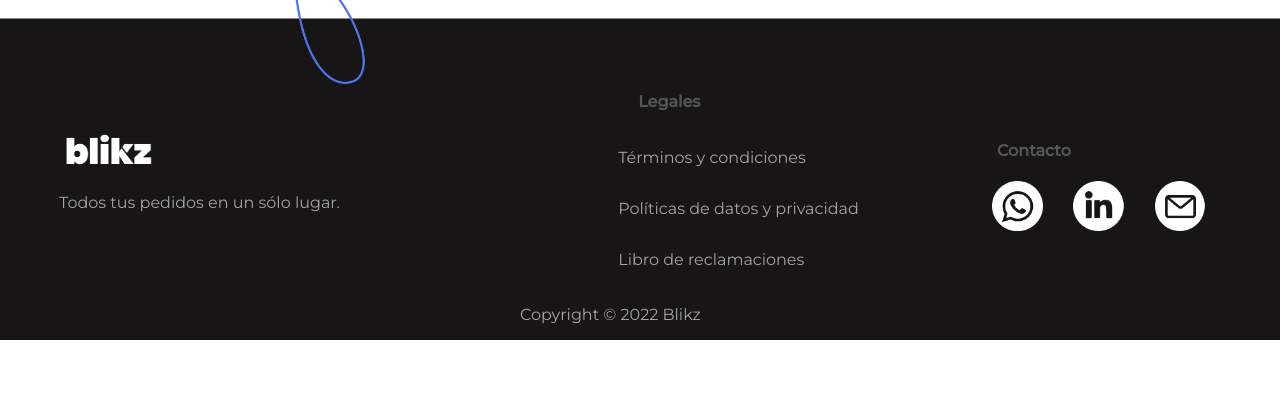
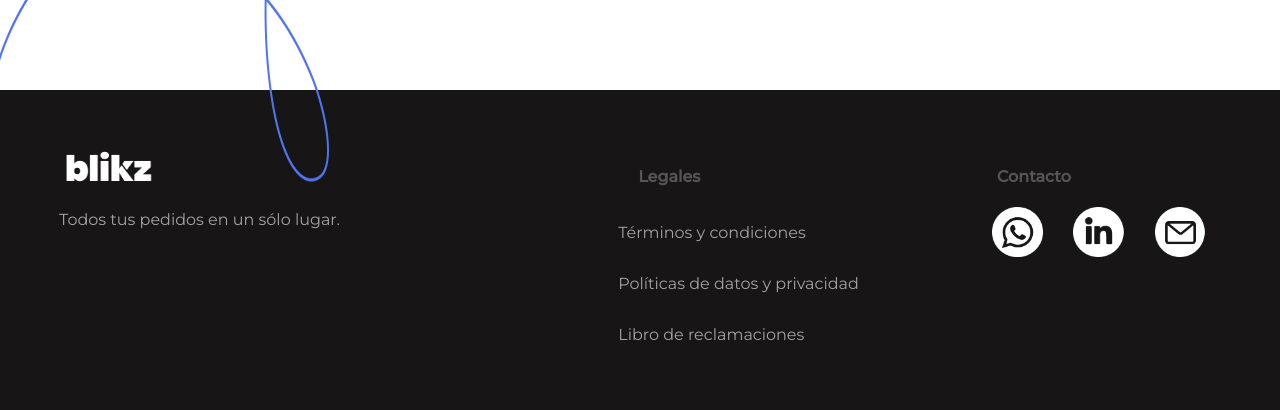
Before and after one commit to zineR1/Blikz-landing, a React (Create React App) app: page / in a window 1280 px wide. Shown: the part 6503-6913 px from the top of the page. Before the commit the page ends 6843 px from the top, so only its background shows below. Built offline with nearby package versions, Linux system fonts and the light colour scheme.

Commit message:
updated app

```diff
--- a/src/Components/Footer.jsx
+++ b/src/Components/Footer.jsx
@@ -4,6 +4,7 @@ import logoblikz from '../assets/blikz1.png';
 import wp from '../assets/IconoWhatsapp.jpg';
 import lin from '../assets/IconoLinkedin.jpg';
 import mail from '../assets/IconoMail.jpg';
+import footer from '../assets/footer.jpg';
 
 const Footer = () => {
   return (
@@ -29,6 +30,7 @@ const Footer = () => {
         <div className={styles.final}>
         <p>Copyright © 2022 Blikz</p>
         </div>
+        <img src={footer} alt="footer" height="100%" width="100%"/>
     </div>
   )
 }
--- a/src/Components/Footer.module.css
+++ b/src/Components/Footer.module.css
@@ -1,6 +1,6 @@
 .gral{
-     background-image: url('../assets/footer.jpg');
-     height: 500px;
+     /* background-image: url('../assets/footer.jpg'); */
+     height: 700px;
      width: 100%;
      background-repeat: no-repeat;
      background-size: cover;
@@ -18,9 +18,9 @@
      justify-content: center;
      flex-direction: row;
      justify-content: space-around;
-     align-items: center;
+     /* align-items: center; */
      position: absolute;
-     top: 230px;
+     top: 305px;
      width: 100%;
      font-family: 'Montserrat';
 
```
Also changed, not shown: 2 other files (tests, documents, lock files or other folders).
